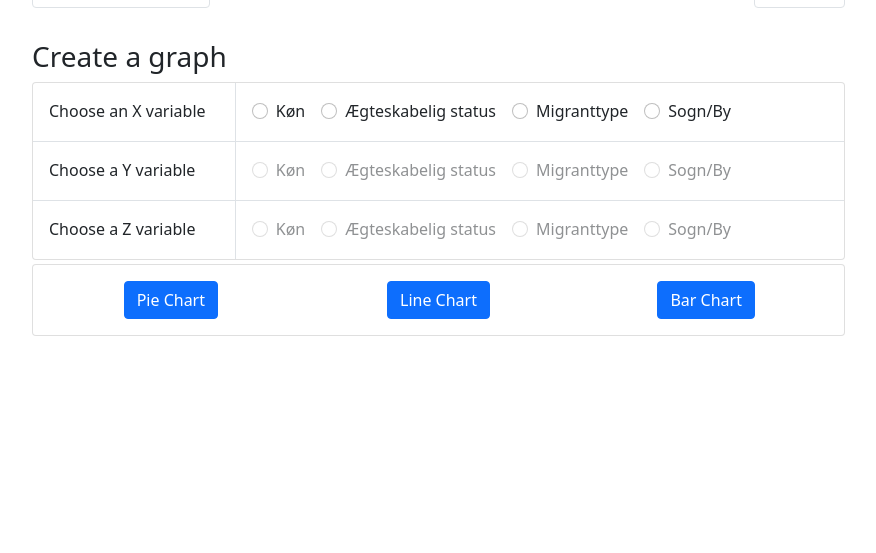
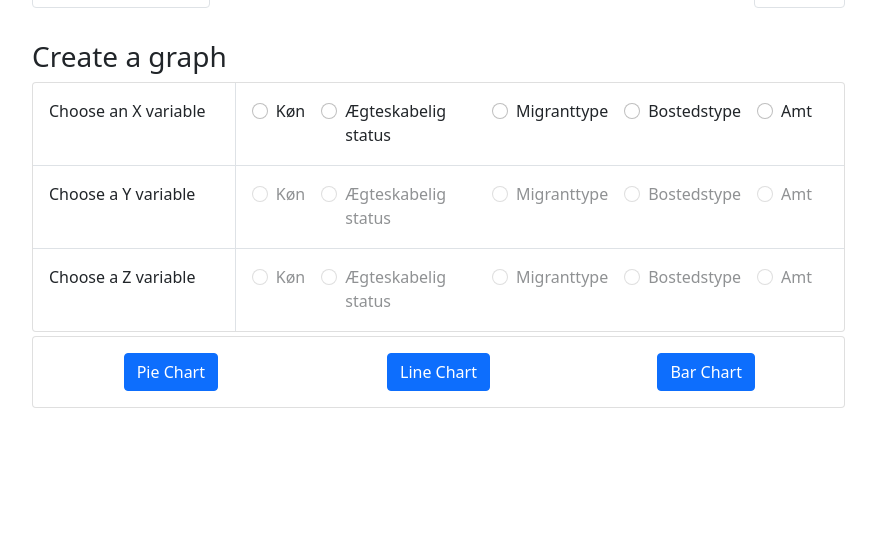
Before and after one commit to DatalogiForAlle/historie, a Django app: template templates/search.html in a window 1280 px wide. Shown: the part 349-902 px from the top of the page, without its empty margins (62-938 px from the left). Run offline with Django 4.2, Linux system fonts and the light colour scheme; tables that the repository leaves empty hold one stand-in row (values such as "Sample post"); the template is opened without the code that fills it: values that come from a table or form of the project are taken from there, most other values are stand-ins (such as "Sample title", 1, 10 or a date in 2020); parts of the project's set-up code (start-up, migrations or seed data) failed here and were passed over; some libraries are stand-ins or nearby versions.

Commit message:
added bostedstype and amt

```diff
--- a/static/js/search.js
+++ b/static/js/search.js
@@ -217,8 +217,8 @@ function updateAllowances(allowances, btn, val) {
 function updateGraphInput() {
 
   // if the allowance objects already exists, we get them, otherwise we create them and set them all to false
-  var xAllowances = JSON.parse(sessionStorage.getItem("xAllowances")) || {y: {gender: false, status: false, migrant: false, city: false}, z: {gender: false, status: false, migrant: false, city: false}}
-  var yAllowances = JSON.parse(sessionStorage.getItem("yAllowances")) || {z:{gender: false, status: false, migrant: false, city: false}}
+  var xAllowances = JSON.parse(sessionStorage.getItem("xAllowances")) || {y: {gender: false, status: false, migrant: false, location_type: false, county: false}, z: {gender: false, status: false, migrant: false, location_type: false, county: false}}
+  var yAllowances = JSON.parse(sessionStorage.getItem("yAllowances")) || {z:{gender: false, status: false, migrant: false, location_type: false, county: false}}
 
   // when x changes, should affect both y and z
   $('input[name=x]').on('change', (function() {
--- a/templates/search.html
+++ b/templates/search.html
@@ -166,8 +166,12 @@
                     <label class="form-check-label" for="migrant">Migranttype</label>
                 </div>
                 <div class="form-check form-check-inline">
-                  <input class="form-check-input" type="radio" name="x" id="city-x" value="parish">
-                  <label class="form-check-label" for="city-x">Sogn/By</label>
+                  <input class="form-check-input" type="radio" name="x" id="location-x" value="location_type">
+                  <label class="form-check-label" for="location-x">Bostedstype</label>
+              </div>
+              <div class="form-check form-check-inline">
+                <input class="form-check-input" type="radio" name="x" id="county-x" value="county">
+                <label class="form-check-label" for="county-x">Amt</label>
               </div>
               </div>
             </div>
@@ -196,8 +200,13 @@
                     <label class="form-check-label" for="migrant-y">Migranttype</label>
                 </div>
                 <div class="form-check form-check-inline">
-                  <input class="form-check-input" type="radio" name="y" id="city-y" value="city" disabled>
-                  <label class="form-check-label" for="city-y">Sogn/By</label>
+                  <input class="form-check-input" type="radio" name="y" id="location-y" value="location_type" disabled>
+                  <label class="form-check-label" for="location-y">Bostedstype</label>
+                </div>
+                <div class="form-check form-check-inline">
+                    <input class="form-check-input" type="radio" name="y" id="county-y"
+                    value="county" disabled>
+                    <label class="form-check-label" for="county-y">Amt</label>
                 </div>
               </div>
             </div>
@@ -226,8 +235,13 @@
                     <label class="form-check-label" for="migrant-z">Migranttype</label>
                 </div>
                 <div class="form-check form-check-inline">
-                  <input class="form-check-input" type="radio" name="z" id="city-z" value="city" disabled>
-                  <label class="form-check-label" for="city-z">Sogn/By</label>
+                  <input class="form-check-input" type="radio" name="z" id="location-z" value="location_type" disabled>
+                  <label class="form-check-label" for="location-z">Bostedstype</label>
+                </div>
+                <div class="form-check form-check-inline">
+                    <input class="form-check-input" type="radio" name="z" id="county-z"
+                    value="county" disabled>
+                    <label class="form-check-label" for="county-z">Amt</label>
                 </div>
               </div>
             </div>
```
Also changed, not shown: data/views.py (+3 -10 lines).
